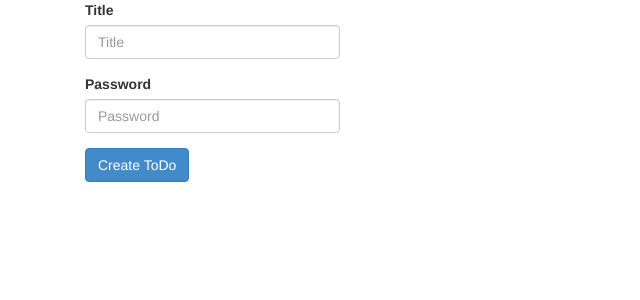
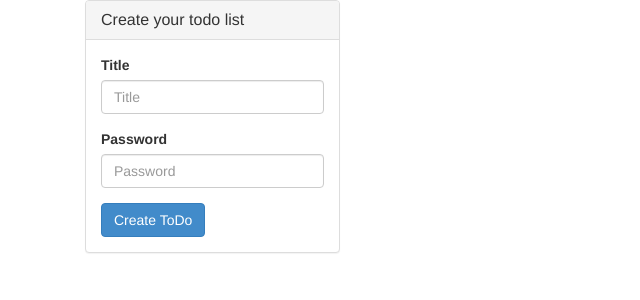
Before and after one commit to ferranpm/easy-todo, a Flask app: page / in a window 1280 px wide. Shown: the top 300 px of the page, without its empty margins (0-640 px from the left). Run offline with Flask 2, Linux system fonts and the light colour scheme.

Commit message:
Pretty form to create lists

```diff
--- a/todo/templates/index.html
+++ b/todo/templates/index.html
@@ -1,7 +1,12 @@
 {% extends 'base.html' %}
 {% block title %} ToDo {% endblock %}
 {% block body %}
-<div class="container col-md-3">
+<div class="col-md-3">
+	<div class="panel panel-default">
+		<div class="panel-heading">
+			<h3 class="panel-title">Create your todo list</h3>
+		</div>
+		<div class="panel-body">
 			<form action="/create" method="POST">
 				<div class="form-group">
 					<label>Title</label>
@@ -14,4 +19,6 @@
 				<input type="submit" value="Create ToDo" class="btn btn-primary" />
 			</form>
 		</div>
+	</div>
+</div>
 {% endblock %}
```
Lines whose indentation alone changed are shown as unchanged.
